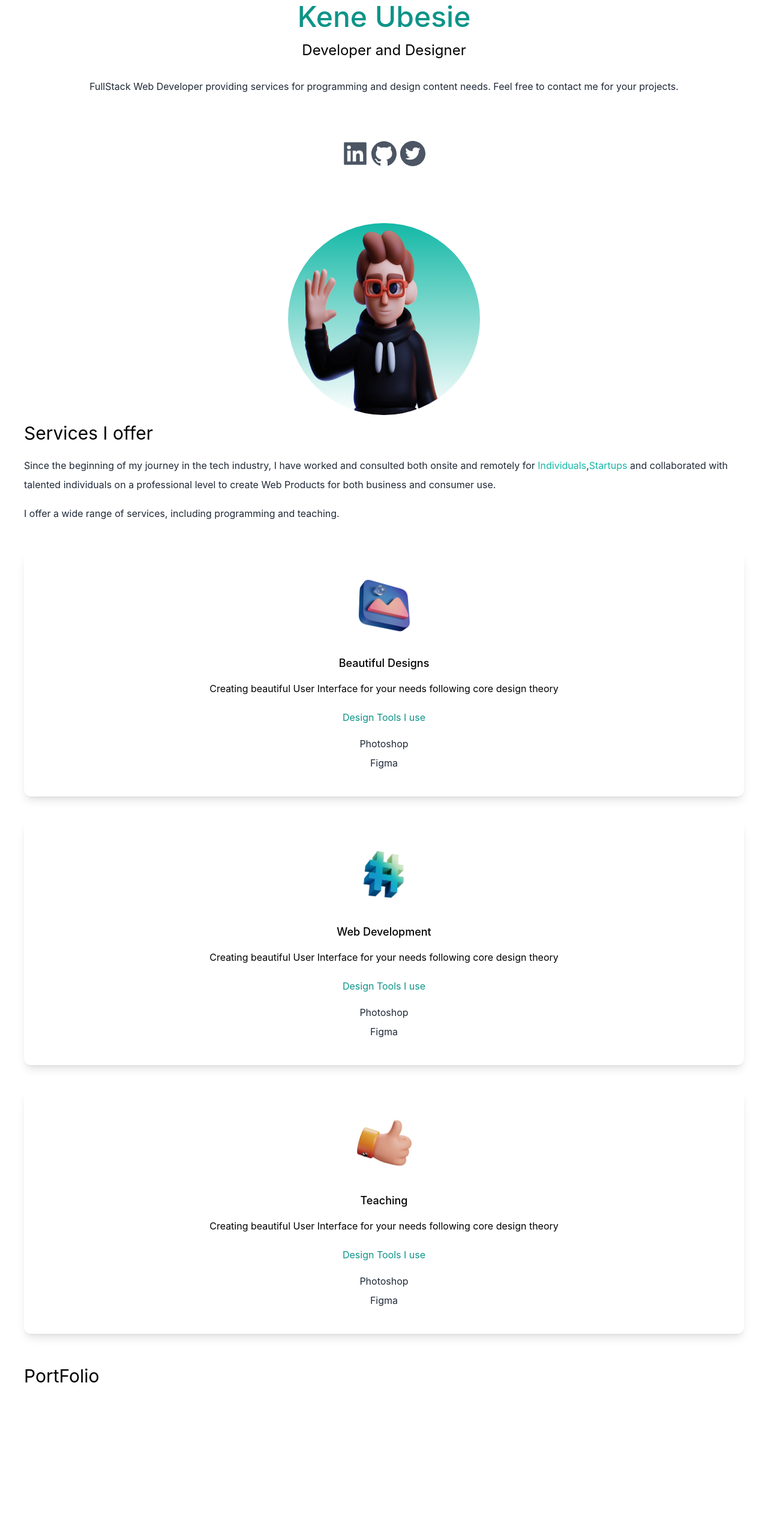
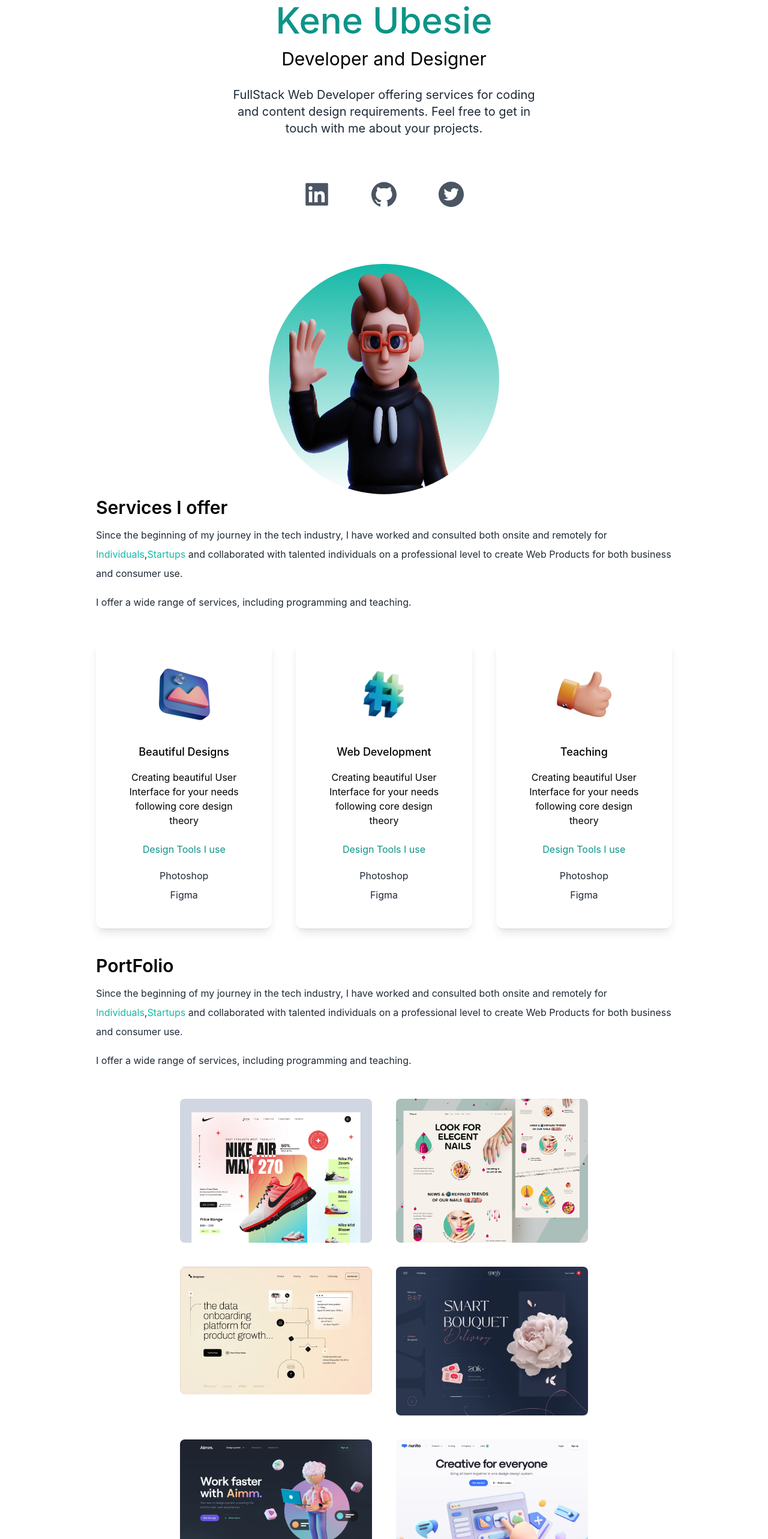
Before and after one commit to Kenechvkwv/Kenechvkwv-portfolio, a Next.js app: page / in a window 1280 px wide. Shown: the part 200-2766 px from the top of the page at 60% size. Before the commit the page ends 2524 px from the top, so only its background shows below. Built offline with nearby package versions, Linux system fonts and the light colour scheme.

Commit message:
complete design and add darkmode

```diff
--- a/pages/index.js
+++ b/pages/index.js
@@ -10,25 +10,36 @@ import deved from "../public/dev-ed-wave.png";
 import design from "../public/design.png";
 import code from "../public/code.png";
 import consulting from "../public/consulting.png";
+import web1 from "../public/web1.png";
+import web2 from "../public/web2.png";
+import web3 from "../public/web3.png";
+import web4 from "../public/web4.png";
+import web5 from "../public/web5.png";
+import web6 from "../public/web6.png";
+import { useState } from "react";
 
 export default function Home() {
+  const [darkMode, setDarkMode] = useState(false);
   return (
-    <div>
+    <div className={darkMode ? "dark" : ""}>
       <Head>
         <title>Kenechukwu Ubesie |Portfolio</title>
         <meta name="description" content="Generated by create next app" />
         <link rel="icon" href="/favicon.ico" />
       </Head>
 
-      <main className="bg-white px-10 ">
+      <main className="bg-white px-10 md:px-20 lg:px-40 dark:bg-gray-900">
         <section className="min-h-screen">
           {/* Navigation Bar */}
 
           <nav className="py-10 mb-12 flex justify-between">
-            <h1 className="text-xl font-burtons">Kenechukwu</h1>
+            <h1 className="text-xl font-burtons dark:text-white">Kenechukwu</h1>
             <ul className="flex items-center">
               <li>
-                <BsFillMoonStarsFill className="curor-pointer text-2xl" />
+                <BsFillMoonStarsFill
+                  onClick={() => setDarkMode(!darkMode)}
+                  className="curor-pointer text-2xl dark:text-white"
+                />
               </li>
               <li>
                 <a
@@ -42,25 +53,28 @@ export default function Home() {
           </nav>
 
           <div className="text-center p-10 ">
-            <h2 className="text-5xl py-2 text-teal-600 font-medium text-center">
+            <h2 className="text-5xl py-2 text-teal-600 font-medium md:text-6xl text-center">
               Kene Ubesie
             </h2>
-            <h3 className="text-2xl py-2">Developer and Designer</h3>
-            <p className="text-md py-5 leading-8 text-gray-800">
-              FullStack Web Developer providing services for programming and
-              design content needs. Feel free to contact me for your projects.
+            <h3 className="text-2xl py-2 md:text-3xl dark:text-white">
+              Developer and Designer
+            </h3>
+            <p className="text-md py-5 leading-8 text-gray-800 md:text-xl max-w-lg mx-auto dark:text-gray-400">
+              FullStack Web Developer offering services for coding and content
+              design requirements. Feel free to get in touch with me about your
+              projects.
             </p>
           </div>
 
           {/* social media icons */}
-          <div className="text-5xl flex justify-center gap-19 py-3 text-gray-600">
-            <AiFillLinkedin />
-            <AiFillGithub />
-            <AiFillTwitterCircle />
+          <div className="text-5xl flex justify-center gap-16 py-3 text-gray-600">
+            <AiFillLinkedin className="dark:text-gray-400" />
+            <AiFillGithub className="dark:text-gray-400" />
+            <AiFillTwitterCircle className="dark:text-gray-400" />
           </div>
 
           {/* 3d Image */}
-          <div className="relative mx-auto bg-gradient-to-b from-teal-500 rounded-full w-80 h-80 mt-20 overflow-hidden">
+          <div className="relative mx-auto bg-gradient-to-b from-teal-500 rounded-full w-80 h-80 mt-20 overflow-hidden md:h-96 md:w-96">
             <Image src={deved} fill object-fit="cover" />
           </div>
         </section>
@@ -69,8 +83,10 @@ export default function Home() {
 
         <section>
           <div>
-            <h3 className="text-3xl py-3">Services I offer</h3>
-            <p className="text-md py-2 leading-8 text-gray-800">
+            <h3 className="text-3xl py-1 font-semibold dark:text-gray-200">
+              Services I offer
+            </h3>
+            <p className="text-md py-2 leading-8 text-gray-800 dark:text-gray-400">
               Since the beginning of my journey in the tech industry, I have
               worked and consulted both onsite and remotely for{" "}
               <span className="text-teal-500">Individuals</span>,
@@ -78,13 +94,13 @@ export default function Home() {
               with talented individuals on a professional level to create Web
               Products for both business and consumer use.
             </p>
-            <p className="text-md py-2 leading-8 text-gray-800">
+            <p className="text-md py-2 leading-8 text-gray-800 dark:text-gray-400">
               I offer a wide range of services, including programming and
               teaching.
             </p>
           </div>
 
-          <div>
+          <div className="lg:flex gap-10">
             <div className="text-center shadow-lg p-10 rounded-xl my-10 justify-center">
               <Image
                 className=" m-auto"
@@ -93,28 +109,30 @@ export default function Home() {
                 height={100}
                 alt=""
               />
-              <h3 className="text-lg font-medium pt-8 pb-2">
+              <h3 className="text-lg font-medium pt-8 pb-2 dark:text-gray-200">
                 Beautiful Designs
               </h3>
-              <p className="py-2">
+              <p className="py-2 dark:text-gray-400">
                 Creating beautiful User Interface for your needs following core
                 design theory
               </p>
               <h4 className="py-4 text-teal-600">Design Tools I use</h4>
-              <p className="text-gray-800 py-1">Photoshop</p>
-              <p className="text-gray-800 py-1">Figma</p>
+              <p className="text-gray-800 py-1 dark:text-gray-400">Photoshop</p>
+              <p className="text-gray-800 py-1 dark:text-gray-400">Figma</p>
             </div>
 
             <div className="text-center shadow-lg p-10 rounded-xl my-10">
               <Image className=" m-auto" src={code} width={100} height={100} />
-              <h3 className="text-lg font-medium pt-8 pb-2">Web Development</h3>
-              <p className="py-2">
+              <h3 className="text-lg font-medium pt-8 pb-2 dark:text-gray-200">
+                Web Development
+              </h3>
+              <p className="py-2 dark:text-gray-400">
                 Creating beautiful User Interface for your needs following core
                 design theory
               </p>
               <h4 className="py-4 text-teal-600">Design Tools I use</h4>
-              <p className="text-gray-800 py-1">Photoshop</p>
-              <p className="text-gray-800 py-1">Figma</p>
+              <p className="text-gray-800 py-1 dark:text-gray-400">Photoshop</p>
+              <p className="text-gray-800 py-1 dark:text-gray-400">Figma</p>
             </div>
 
             <div className="text-center shadow-lg p-10 rounded-xl my-10">
@@ -124,21 +142,94 @@ export default function Home() {
                 width={100}
                 height={100}
               />
-              <h3 className="text-lg font-medium pt-8 pb-2">Teaching</h3>
-              <p className="py-2">
+              <h3 className="text-lg font-medium pt-8 pb-2 dark:text-gray-200">
+                Teaching
+              </h3>
+              <p className="py-2 dark:text-gray-400">
                 Creating beautiful User Interface for your needs following core
                 design theory
               </p>
               <h4 className="py-4 text-teal-600">Design Tools I use</h4>
-              <p className="text-gray-800 py-1">Photoshop</p>
-              <p className="text-gray-800 py-1">Figma</p>
+              <p className="text-gray-800 py-1 dark:text-gray-400">Photoshop</p>
+              <p className="text-gray-800 py-1 dark:text-gray-400">Figma</p>
             </div>
           </div>
         </section>
 
+        {/* Portfolio Section */}
         <section>
           <div>
-            <h3 className="text-3xl py-3">PortFolio</h3>
+            <h3 className="text-3xl py-1 font-semibold dark:text-gray-200">
+              PortFolio
+            </h3>
+            <p className="text-md py-2 leading-8 text-gray-800 dark:text-gray-400">
+              Since the beginning of my journey in the tech industry, I have
+              worked and consulted both onsite and remotely for{" "}
+              <span className="text-teal-500">Individuals</span>,
+              <span className="text-teal-500">Startups</span> and collaborated
+              with talented individuals on a professional level to create Web
+              Products for both business and consumer use.
+            </p>
+            <p className="text-md py-2 leading-8 text-gray-800 dark:text-gray-400">
+              I offer a wide range of services, including programming and
+              teaching.
+            </p>
+          </div>
+          <div className="flex flex-col gap-10 py-10 lg:flex-row lg:flex-wrap justify-center">
+            <div className="basis-1/3">
+              <Image
+                src={web1}
+                className="rounded-lg object-cover"
+                width={"100%"}
+                height={"100%"}
+                layout="responsive"
+              />
+            </div>
+            <div className="basis-1/3">
+              <Image
+                src={web2}
+                className="rounded-lg object-cover"
+                width={"100%"}
+                height={"100%"}
+                layout="responsive"
+              />
+            </div>
+            <div className="basis-1/3">
+              <Image
+                src={web3}
+                className="rounded-lg object-cover"
+                width={"100%"}
+                height={"100%"}
+                layout="responsive"
+              />
+            </div>
+            <div className="basis-1/3">
+              <Image
+                src={web4}
+                className="rounded-lg object-cover"
+                width={"100%"}
+                height={"100%"}
+                layout="responsive"
+              />
+            </div>
+            <div className="basis-1/3">
+              <Image
+                src={web5}
+                className="rounded-lg object-cover"
+                width={"100%"}
+                height={"100%"}
+                layout="responsive"
+              />
+            </div>
+            <div className="basis-1/3">
+              <Image
+                src={web6}
+                className="rounded-lg object-cover"
+                width={"100%"}
+                height={"100%"}
+                layout="responsive"
+              />
+            </div>
           </div>
         </section>
       </main>
--- a/tailwind.config.js
+++ b/tailwind.config.js
@@ -1,5 +1,6 @@
 /** @type {import('tailwindcss').Config} */
 module.exports = {
+  darkMode: "class",
   content: [
     "./pages/**/*.{js,ts,jsx,tsx}",
     "./components/**/*.{js,ts,jsx,tsx}",
```
